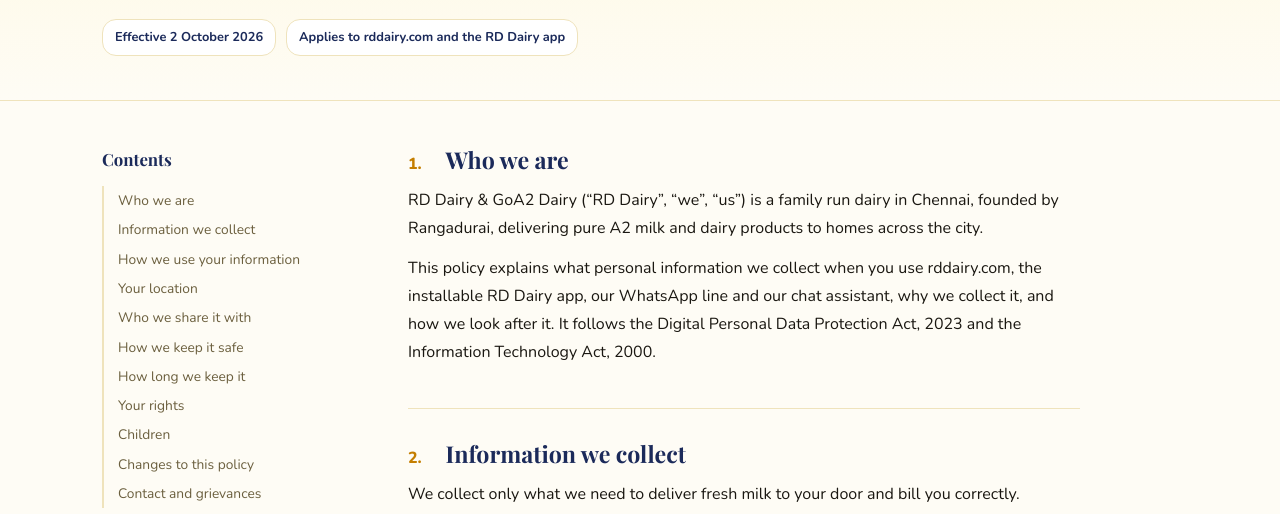
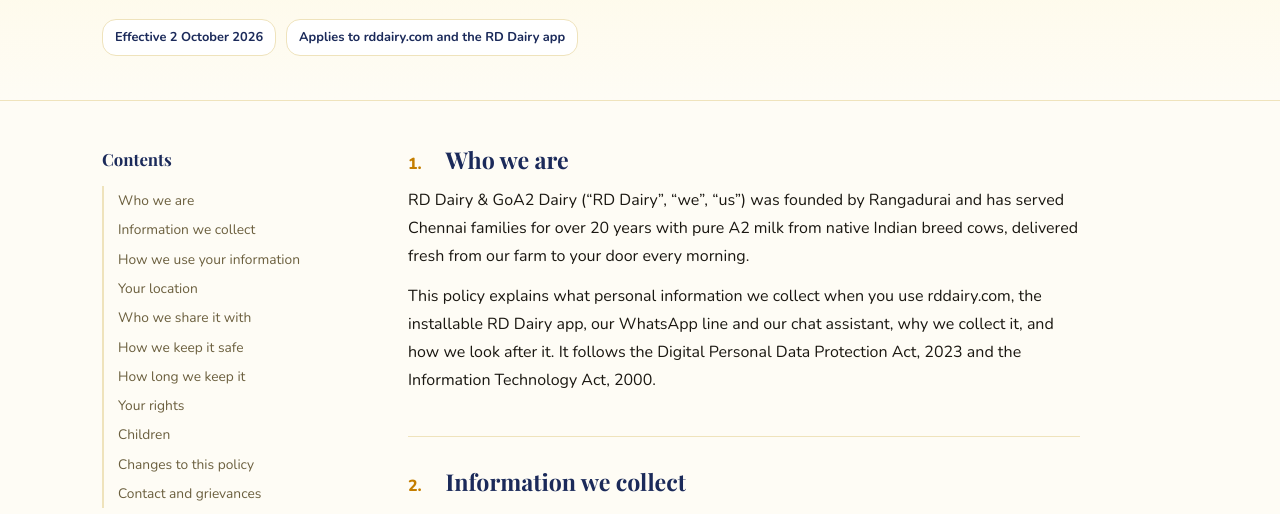
Before and after one commit to Sanjay120604/rddairychennai, a plain HTML site: page privacy.html in a window 1280 px wide. Shown: the part 261-775 px from the top of the page. Drawn offline with nearby package versions, Linux system fonts and the light colour scheme.

Commit message:
Update company description in privacy policy

```diff
--- a/privacy.html
+++ b/privacy.html
@@ -89,7 +89,7 @@ foot,.foot{background:var(--ink);color:rgba(255,255,255,.55);font-size:.82rem;pa
 <li><a href="#s9">Children</a></li>
 <li><a href="#s10">Changes to this policy</a></li>
 <li><a href="#s11">Contact and grievances</a></li></ol></aside>
-  <article><section id="s1"><h2><em>1.</em>Who we are</h2><p>RD Dairy &amp; GoA2 Dairy (“RD Dairy”, “we”, “us”) is a family run dairy in Chennai, founded by Rangadurai, delivering pure A2 milk and dairy products to homes across the city.</p>
+  <article><section id="s1"><h2><em>1.</em>Who we are</h2><p>RD Dairy &amp; GoA2 Dairy (“RD Dairy”, “we”, “us”) was founded by Rangadurai and has served Chennai families for over 20 years with pure A2 milk from native Indian breed cows, delivered fresh from our farm to your door every morning.</p>
 <p>This policy explains what personal information we collect when you use rddairy.com, the installable RD Dairy app, our WhatsApp line and our chat assistant, why we collect it, and how we look after it. It follows the Digital Personal Data Protection Act, 2023 and the Information Technology Act, 2000.</p></section>
 <section id="s2"><h2><em>2.</em>Information we collect</h2><p>We collect only what we need to deliver fresh milk to your door and bill you correctly.</p>
 <ul>
```
